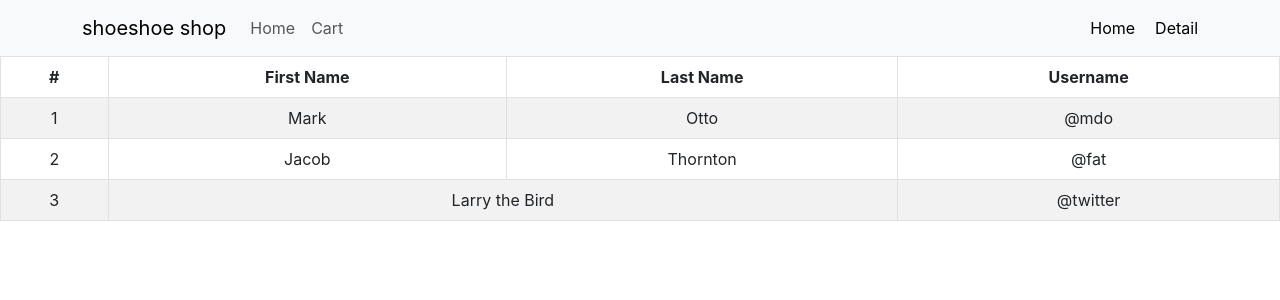
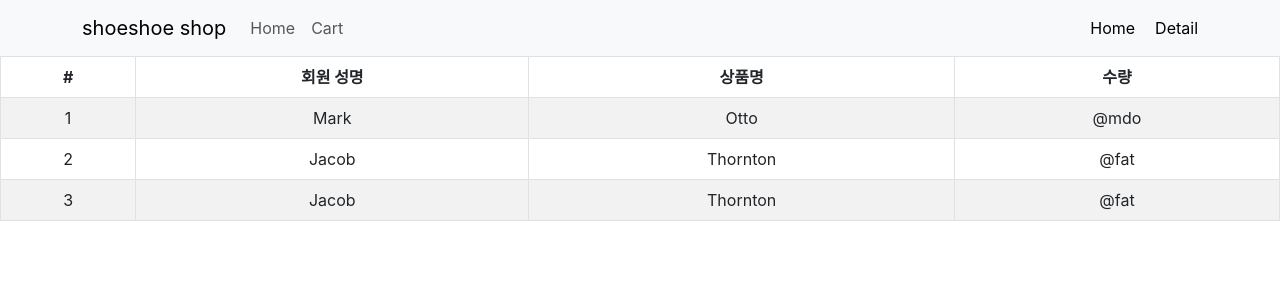
Before and after one commit to hijiyun/shoeshop, a React (Create React App) app: page /cart in a window 1280 px wide. Shown: the top 300 px of the page. Built offline with nearby package versions, Linux system fonts and the light colour scheme.

Commit message:
cartpage Update

```diff
--- a/src/components/CartPage.js
+++ b/src/components/CartPage.js
@@ -13,9 +13,9 @@ const CartPage = () => {
       <thead>
         <tr>
           <th>#</th>
-          <th>First Name</th>
-          <th>Last Name</th>
-          <th>Username</th>
+          <th>회원 성명</th>
+          <th>상품명</th>
+          <th>수량</th>
         </tr>
       </thead>
       <tbody>
@@ -33,8 +33,9 @@ const CartPage = () => {
         </tr>
         <tr>
           <td>3</td>
-          <td colSpan={2}>Larry the Bird</td>
-          <td>@twitter</td>
+          <td>Jacob</td>
+          <td>Thornton</td>
+          <td>@fat</td>
         </tr>
       </tbody>
     </Table>
```
